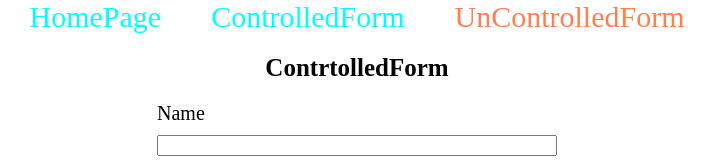
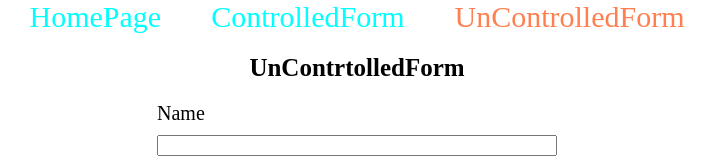
Before and after one commit to ab3MN/react-forms, a React (Vite) app: page /UnControlledForm in a window 1280 px wide. Shown: the top 160 px of the page, without its empty margins (283-997 px from the left). Built offline with nearby package versions, Linux system fonts and the light colour scheme.

Commit message:
fix:fixed regExp in the name field to check first letter for upperCase

```diff
--- a/src/Constants/UserSchema.ts
+++ b/src/Constants/UserSchema.ts
@@ -7,7 +7,7 @@ const MIN_PASSWORD_LENGTH = 8;
 const MAX_PASSWORD_LENGTH = 32;
 const MAX_FILE_SIZE = 102400;
 
-const nameValidate = (string: string): boolean => /^(?!\s)(?![\s\S]*\s$)[a-zA-Z\s()-]*$/.test(string);
+const nameValidate = (string: string): boolean => /^[A-Z]+[a-zA-Z\s()-]*$/.test(string);
 
 const emailValidate = (email: string): boolean => /^\s*[\w.-]+@[a-zA-Z\d.-]+\.[a-zA-Z]{2,}\s*$/.test(email);
 
--- a/src/components/UnContrtolledForm/UnContrtolledForm.tsx
+++ b/src/components/UnContrtolledForm/UnContrtolledForm.tsx
@@ -74,7 +74,7 @@ const UnContrtolledForm = (): ReactNode => {
 
   return (
     <section>
-      <h2 className='form__title'>ContrtolledForm</h2>
+      <h2 className='form__title'>UnContrtolledForm</h2>
       <form onSubmit={onSubmitHandler}>
         <div className='input__container'>
           <label htmlFor='name'>Name</label> <input id='name' type='text' autoComplete='on' name='name' required />
```
